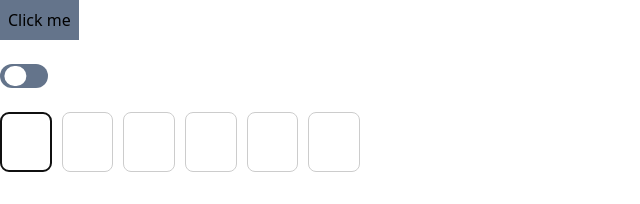
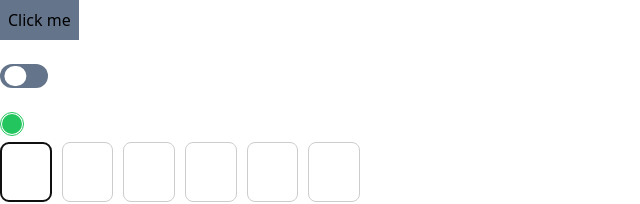
Before and after one commit to jayrick-gacayan/my-app, a Next.js app: page / in a window 1280 px wide. Shown: the top 204 px of the page, without its empty margins (0-640 px from the left). Built offline with nearby package versions, Linux system fonts and the light colour scheme.

Commit message:
feat: custom radio button

```diff
--- a/app/sections/button_client.tsx
+++ b/app/sections/button_client.tsx
@@ -8,10 +8,13 @@ import { useOutsideClick } from "@/hooks/use_outside_click";
 import { useSwitch } from "@/hooks/use_switch";
 import { useContext, useRef } from "react";
 import { OtpInputContainer } from "./otp_input_container";
+import { CustomRadioButton } from "@/components/custom_radio_button";
+import { useToggle } from "@/hooks/use_toggle";
 
 export function CreateToastButton() {
   const modalContentRef = useRef(null);
   const { on, setOn } = useSwitch();
+  const { toggle: radioOn, setToggle: setRadioOn } = useToggle();
   const modalRef = useRef<HTMLDivElement>(null);
   const { isShowing, setIsShowing } = useModal();
   const { toastMessage } = useContext(ToastContext);
@@ -41,6 +44,14 @@ export function CreateToastButton() {
     <br />
     <Switch on={on} onClick={() => { setOn(!on); }} />
     <br />
+    <CustomRadioButton on={radioOn}
+      onToggle={() => { setRadioOn((on) => { return !on; }); }}
+      activeColor={{
+        background: 'bg-[#22C55E]',
+        border: 'border-[#22C55E]'
+      }} />
+    <br />
+
     <OtpInputContainer />
     <ModalWrapperComponent
       ref={modalRef}
--- /dev/null
+++ b/components/custom_radio_button.tsx
@@ -0,0 +1,20 @@
+export function CustomRadioButton({
+  on,
+  onToggle,
+  activeColor,
+}: {
+  on: boolean;
+  activeColor: {
+    background: string;
+    border: string;
+  }
+  onToggle: () => void;
+}): JSX.Element {
+
+  return (
+    <div className={`transition-all delay-100 relative rounded-full h-6 w-6 inline-block border ${on ? activeColor.border : `border-slate-300`}`}
+      onClick={onToggle}>
+      <div className={`transition-all delay-100 absolute top-[6.25%] left-[6.25%] block w-5 h-5 rounded-full ${on ? activeColor.background : `bg-transparent`}`} />
+    </div>
+  )
+}
--- /dev/null
+++ b/hooks/use_toggle.tsx
@@ -0,0 +1,6 @@
+import { useState } from "react";
+
+export function useToggle() {
+  const [toggle, setToggle] = useState(true);
+  return { toggle, setToggle };
+}
```
